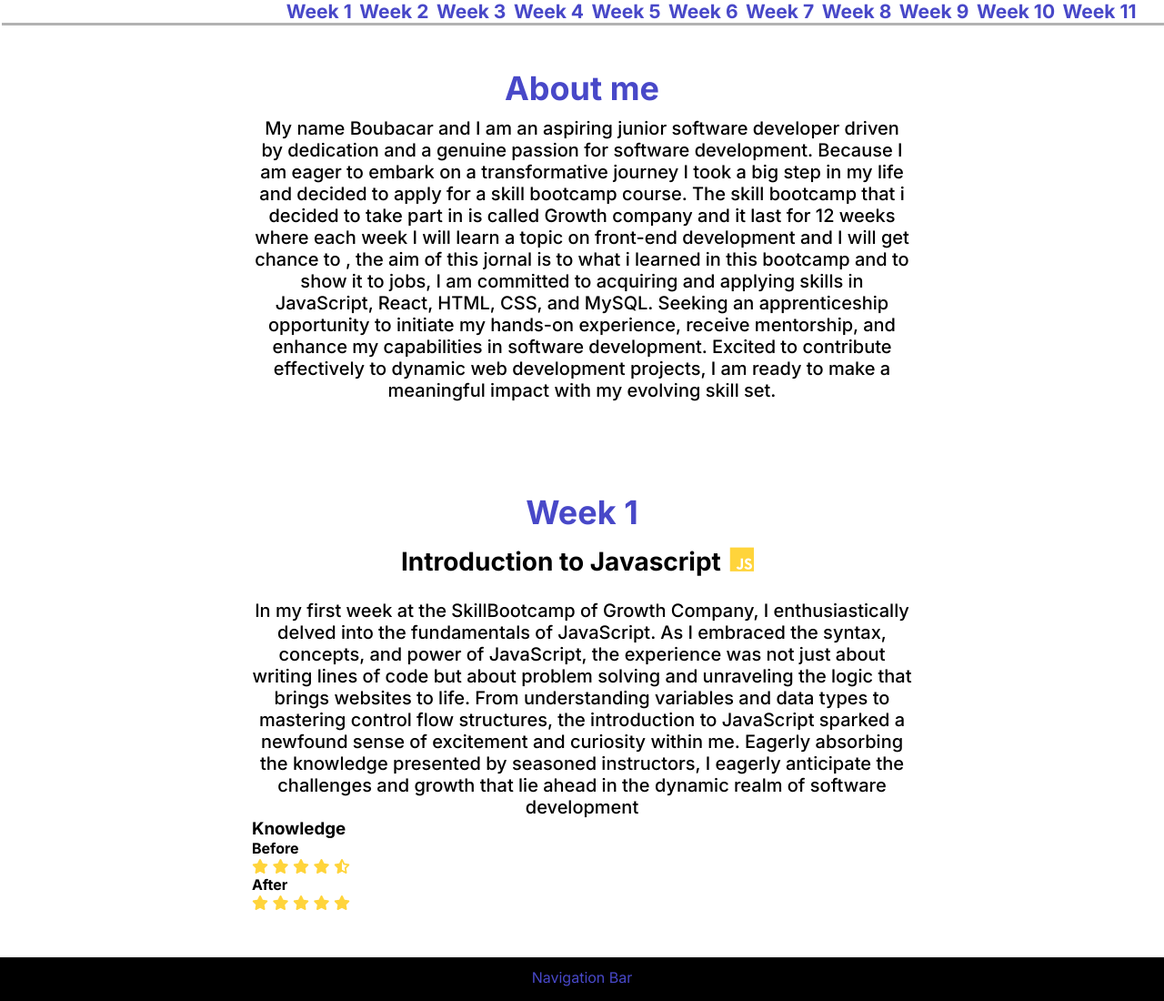
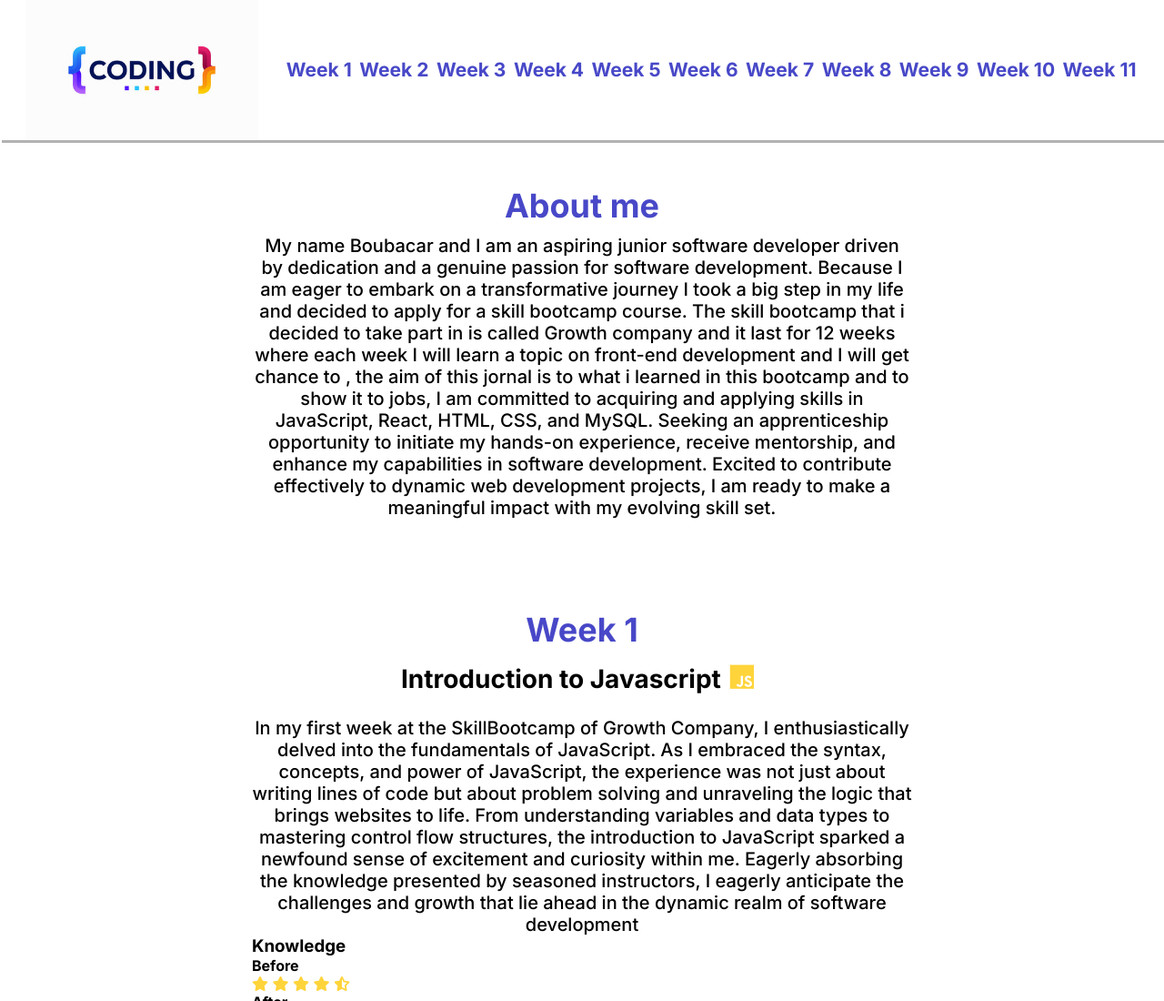
Before and after one commit to bouba08/12weeks-Journal, a plain HTML site: page index.html in a window 1280 px wide. Shown: the top 1100 px of the page at 91% size. Drawn offline with Linux system fonts and the light colour scheme.

Commit message:
first commit

```diff
--- a/index.html
+++ b/index.html
@@ -13,7 +13,7 @@
 <body>
     <nav id="nav">
         <div class="nav-row">
-            <img src="/image/coding-logo.jpg" class="nav-logo-img" alt="">
+            <img src="coding-logo.jpg" class="nav-logo-img" alt="">
             <div class="nav-links">
                 <a href="#week1" class="nav-link">Week 1</a>
                 <a href="../week2/index.html" class="nav-link">Week 2</a>
```
